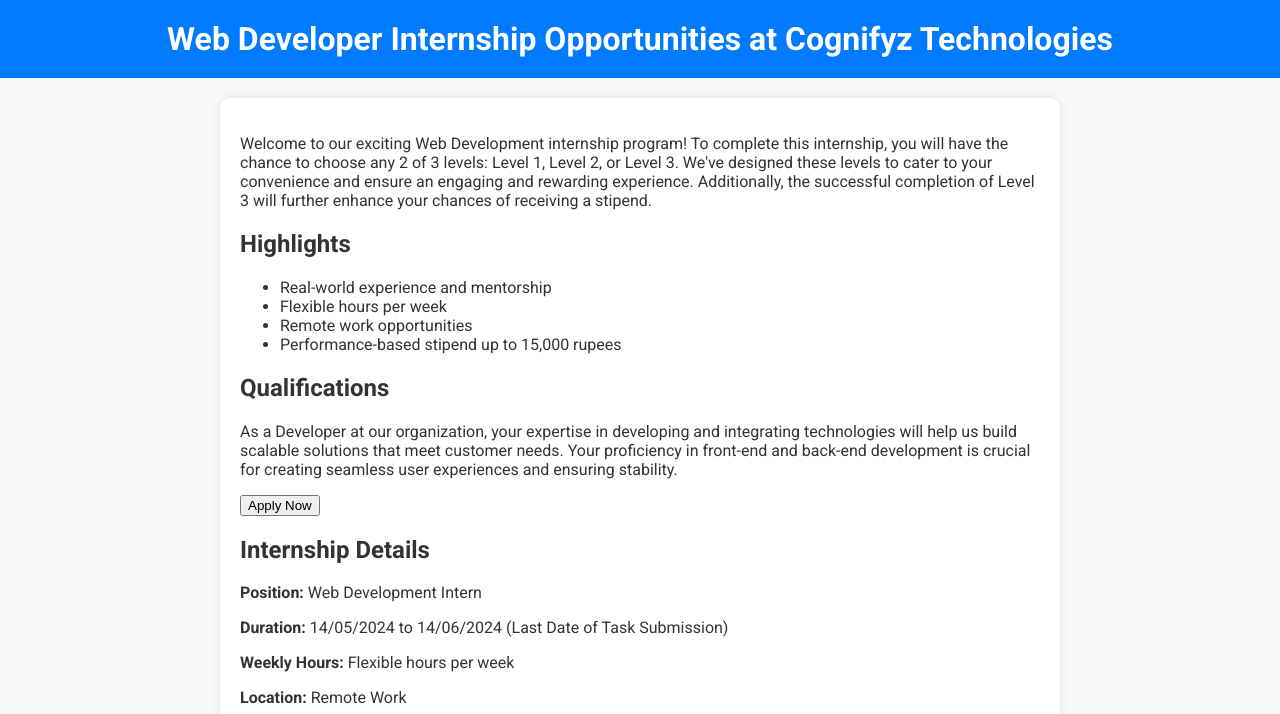
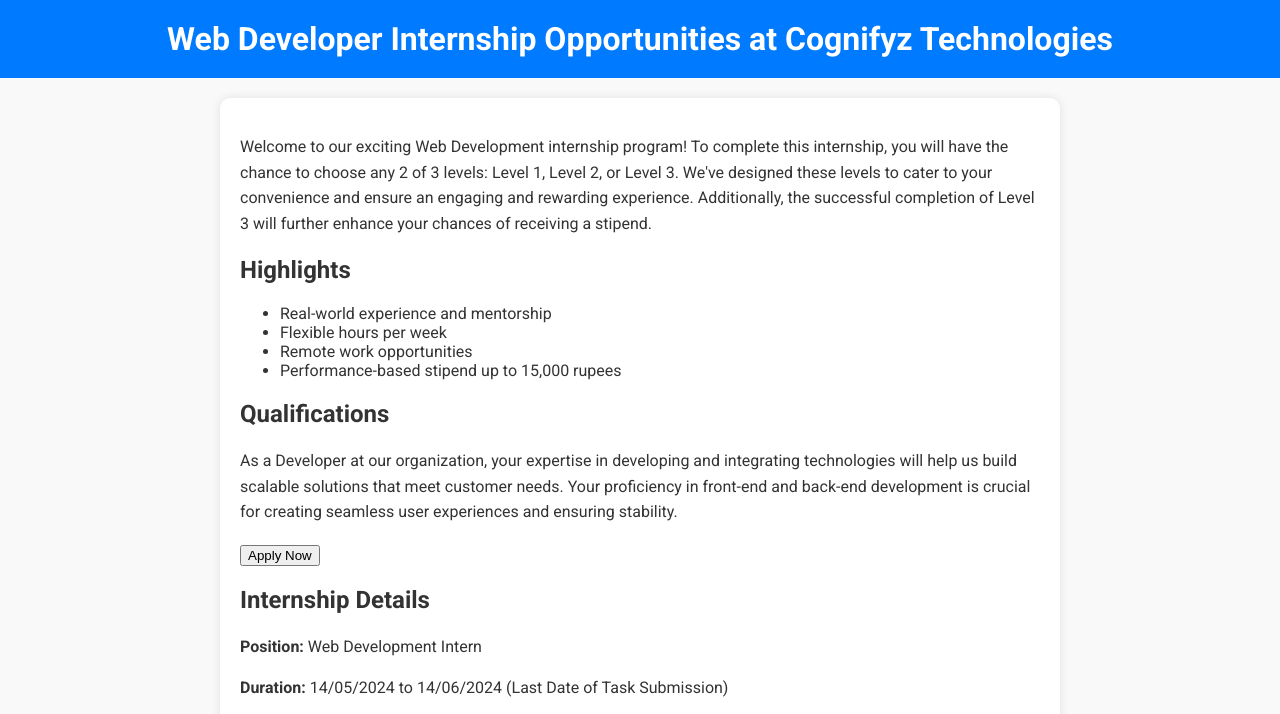
Before and after one commit to Nabha2004/Cognifyz_Tech_level3_task2, a plain HTML site: page index.html in a window 1280 px wide. Shown: the top 714 px of the page. Drawn offline with Linux system fonts and the light colour scheme.

Commit message:
added styling to dection

```diff
--- a/styles.css
+++ b/styles.css
@@ -32,3 +32,12 @@
     border-radius: 10px;
     box-shadow: 0 0 10px rgba(0, 0, 0, 0.1);
 }
+
+section {
+    margin-bottom: 20px;
+}
+
+.introduction p, .qualifications p, .internship-details p, .additional-info p {
+    line-height: 1.6;
+    font-weight: 400;
+}
```
